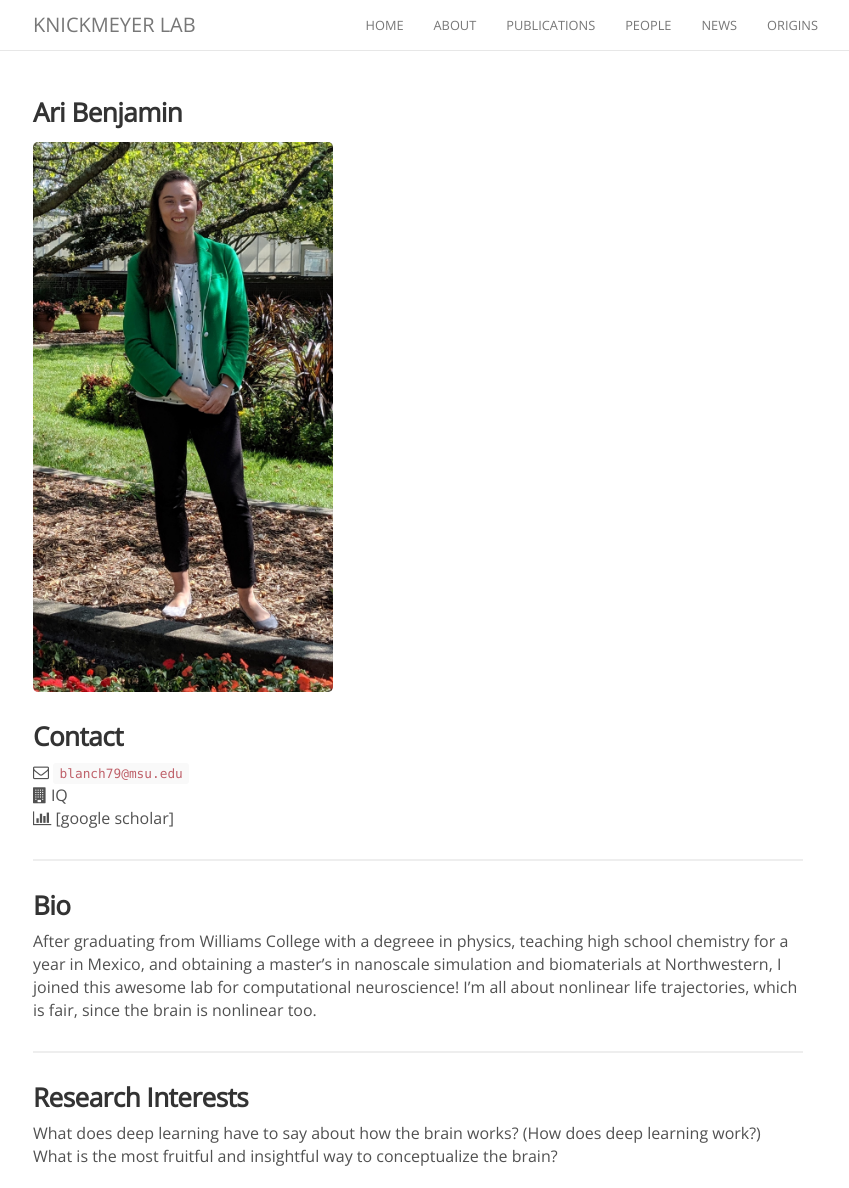
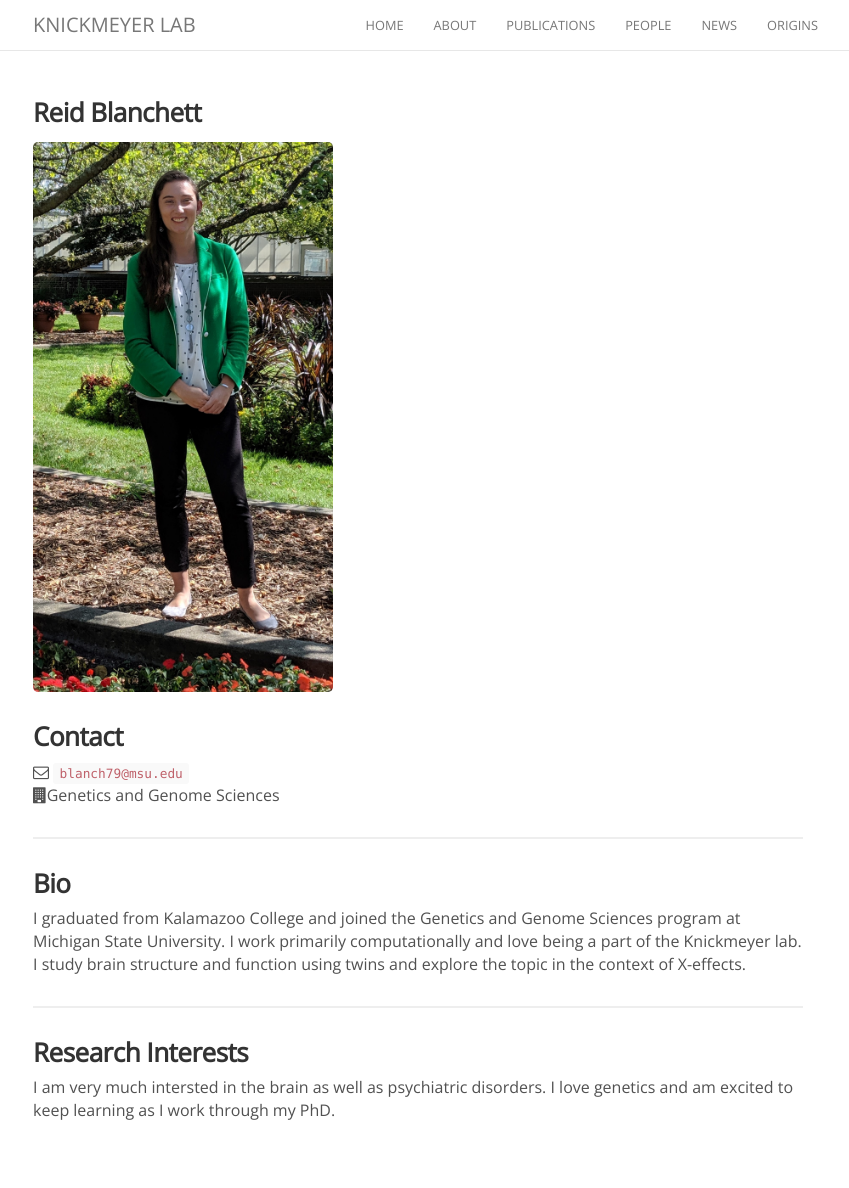
Before and after one commit to AnnMAlex/knickmeyer-lab.github.io, a Jekyll site: the page built from _people/rblanchett.md, in a window 1280 px wide and 1188 px high. Shown: the whole window, without its empty margins (222-1071 px from the left). Built offline with Jekyll 4.4.1, drawn with Linux system fonts in a browser that asks for light colours; nearby versions of some CDN libraries; comment, search, counter and statistics services are not loaded.

Commit message:
Update rblanchett.md

```diff
--- a/_people/rblanchett.md
+++ b/_people/rblanchett.md
@@ -1,5 +1,5 @@
 ---
-name: Ari Benjamin
+name: Reid Blanchett
 position: gradstudent
 avatar: reid.jpg
 joined: 2019
@@ -10,17 +10,17 @@ joined: 2019
 ### Contact
 
 <i class="fa fa-envelope-o"></i>  `blanch79@msu.edu`<br>
-<i class="fa fa-building"></i> IQ <br>
-<i class="fa fa-bar-chart"></i> [google scholar] <br>
+<i class="fa fa-building"></i>Genetics and Genome Sciences<br>
+
 
 <hr>
 
 ### Bio
 
-After graduating from Williams College with a degreee in physics, teaching high school chemistry for a year in Mexico, and obtaining a master's in nanoscale simulation and biomaterials at Northwestern, I joined this awesome lab for computational neuroscience! I'm all about nonlinear life trajectories, which is fair, since the brain is nonlinear too.
+I graduated from Kalamazoo College and joined the Genetics and Genome Sciences program at Michigan State University. I work primarily computationally and love being a part of the Knickmeyer lab. I study brain structure and function using twins and explore the topic in the context of X-effects.
 
 <hr>
 
 ### Research Interests
 
-What does deep learning have to say about how the brain works? (How does deep learning work?) What is the most fruitful and insightful way to conceptualize the brain?
+I am very much intersted in the brain as well as psychiatric disorders. I love genetics and am excited to keep learning as I work through my PhD.
```
